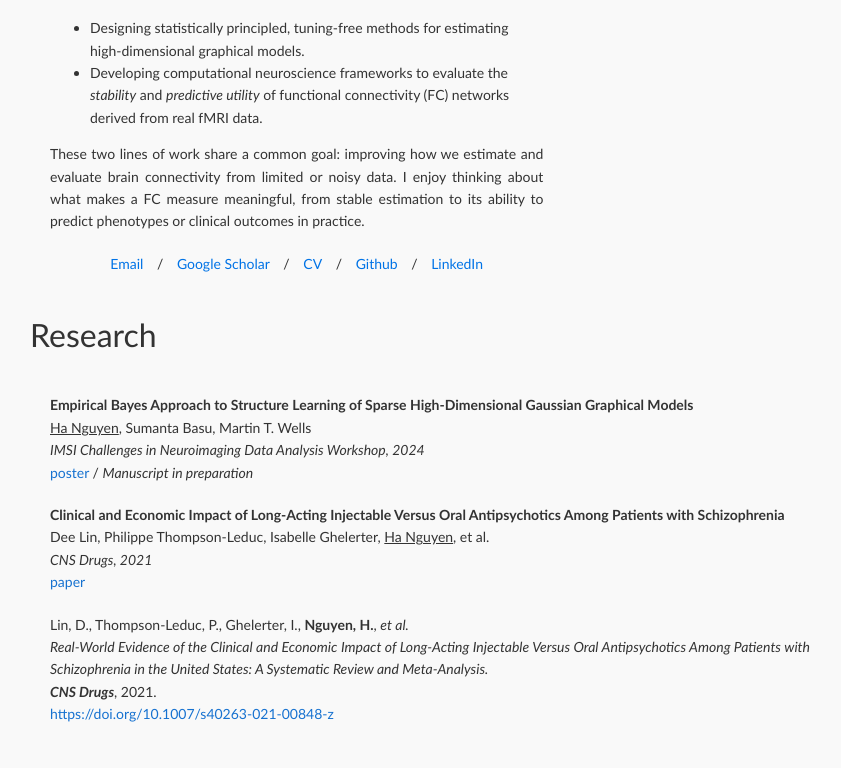
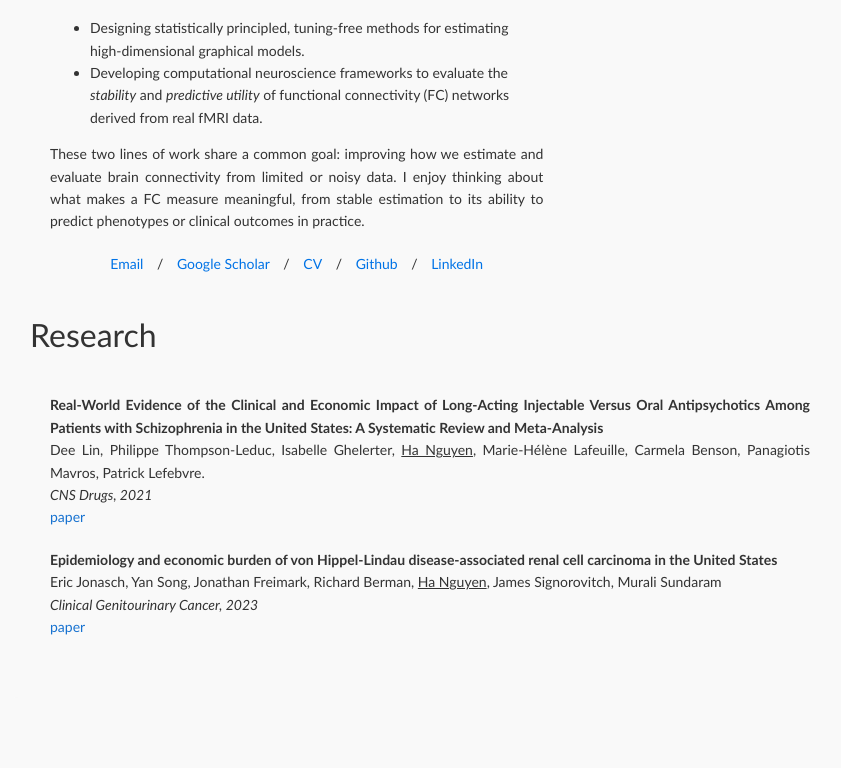
Before and after one commit to hanguyen97/hanguyen97.github.io, a plain HTML site: page index.html in a window 1280 px wide. Shown: the part 349-1117 px from the top of the page, without its empty margins (210-1051 px from the left). After the commit the page ends 1075 px from the top, so only its background shows below. Drawn offline with Linux system fonts and the light colour scheme.

Commit message:
Update index.html

```diff
--- a/index.html
+++ b/index.html
@@ -130,30 +130,27 @@ Prof. <a href="https://stat.cornell.edu/people/faculty/sumanta-basu">Sumanta Bas
           <tbody>
               <tr style="padding:0px">
                   <td style="padding:2.5%;width:60%;vertical-align:middle">
-                      <p>
+                      <!-- <p>
                           <b>Empirical Bayes Approach to Structure Learning of Sparse High-Dimensional Gaussian Graphical Models</b>
                           <br><u>Ha Nguyen</u>, Sumanta Basu, Martin T. Wells
                           <br><i>IMSI Challenges in Neuroimaging Data Analysis Workshop, 2024</i>
                           <br><a href="https://drive.google.com/file/d/10I-VEMPaQIlyl6vogbAqgGyhEirbDrq1/view">poster</a> / <i>Manuscript in
                               preparation</i>
 
-                      </p>
+                      </p> -->
                       <p>
-                        <b>Clinical and Economic Impact of Long-Acting Injectable Versus Oral Antipsychotics Among Patients with Schizophrenia</b>
-                        <br>Dee Lin, Philippe Thompson-Leduc, Isabelle Ghelerter, <u>Ha Nguyen</u>, et al.
+                        <b>Real-World Evidence of the Clinical and Economic Impact of Long-Acting Injectable Versus Oral Antipsychotics Among Patients with Schizophrenia in the United States: A Systematic Review and Meta-Analysis</b>
+                        <br>Dee Lin, Philippe Thompson-Leduc, Isabelle Ghelerter, <u>Ha Nguyen</u>, Marie-Hélène Lafeuille, Carmela Benson, Panagiotis Mavros, Patrick Lefebvre.
                         <br><i>CNS Drugs, 2021</i>
                         <br><a href="https://pubmed.ncbi.nlm.nih.gov/33909272">paper</a>
                     </p>
+
                       <p>
-  Lin, D., Thompson-Leduc, P., Ghelerter, I., <strong>Nguyen, H.</strong>, <em>et al.</em>
-  <br>
-  <em>Real-World Evidence of the Clinical and Economic Impact of Long-Acting Injectable Versus Oral Antipsychotics Among Patients with Schizophrenia in the United States: A Systematic Review and Meta-Analysis.</em>
-  <br>
-  <strong><em>CNS Drugs</em></strong>, 2021.
-  <br>
-  <a href="https://doi.org/10.1007/s40263-021-00848-z" target="_blank">https://doi.org/10.1007/s40263-021-00848-z</a>
-</p>
-
+                        <b>Epidemiology and economic burden of von Hippel-Lindau disease-associated renal cell carcinoma in the United States</b>
+                        <br>Eric Jonasch, Yan Song, Jonathan Freimark, Richard Berman, <u>Ha Nguyen</u>, James Signorovitch, Murali Sundaram
+                        <br><i>Clinical Genitourinary Cancer, 2023</i>
+                        <br><a href="https://www.sciencedirect.com/science/article/abs/pii/S155876732200266X">paper</a>
+                    </p>
                   </td>
 
               </tr>
```
